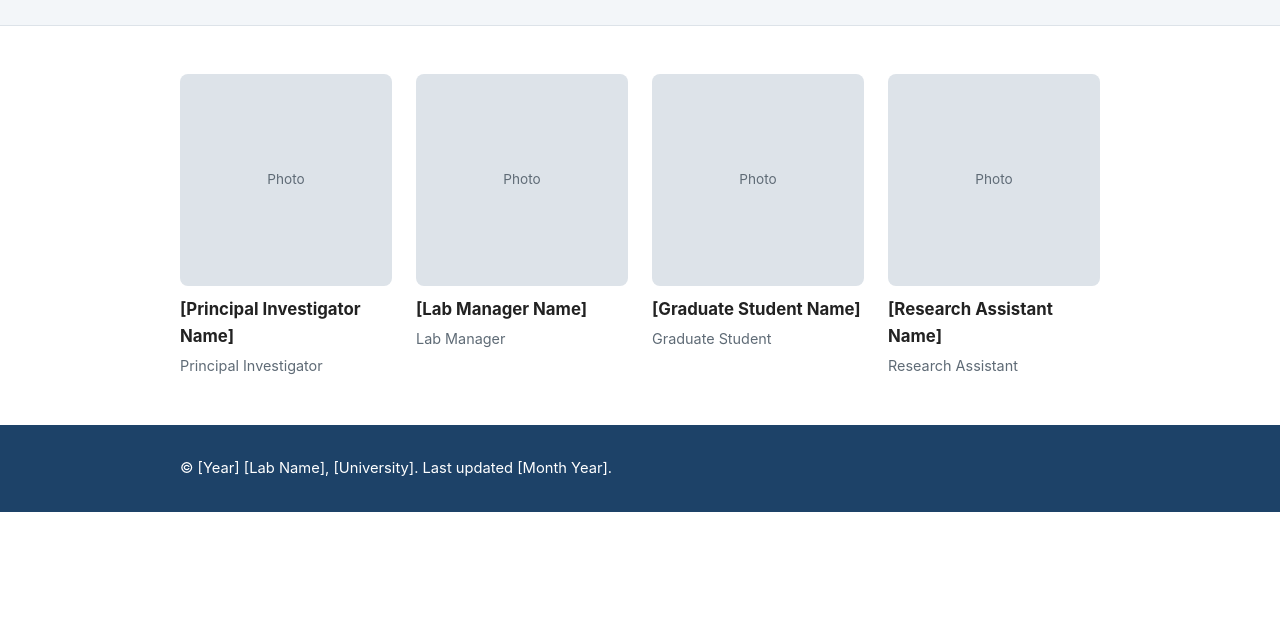
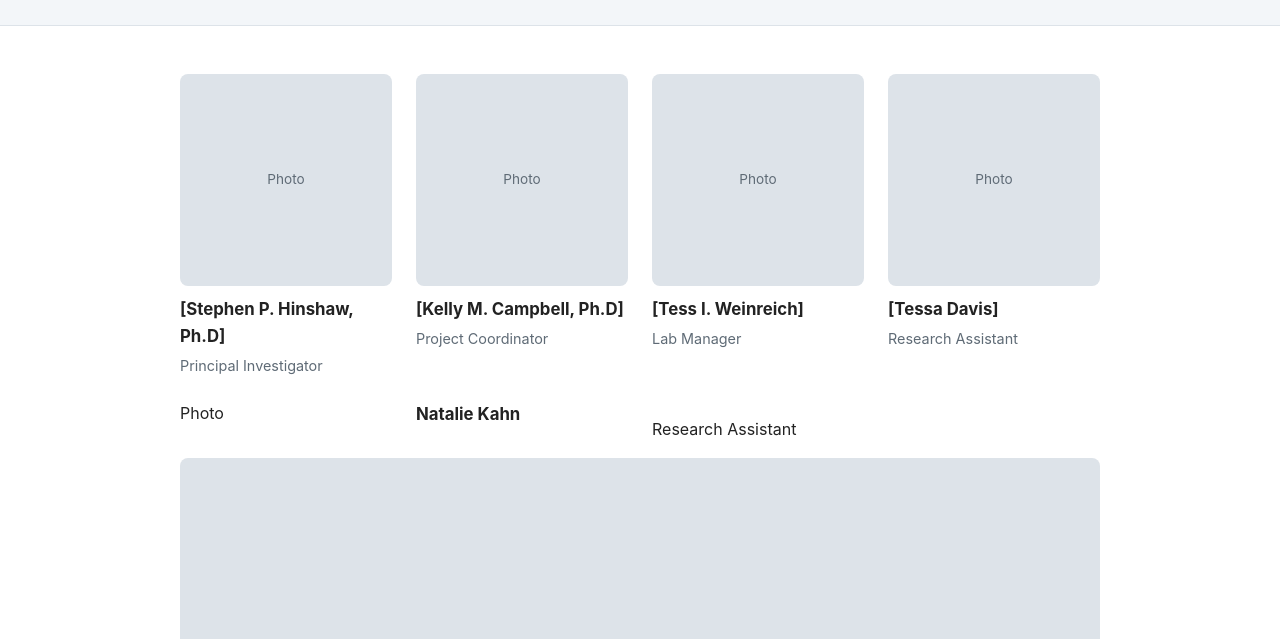
Before and after one commit to mayaalterpsy/dewlabatberkeley.edu, a plain HTML site: page people.html in a window 1280 px wide. Shown: the part 161-800 px from the top of the page. Drawn offline with Linux system fonts and the light colour scheme.

Commit message:
Update people.html

```diff
--- a/people.html
+++ b/people.html
@@ -3,7 +3,7 @@
 <head>
   <meta charset="utf-8">
   <meta name="viewport" content="width=device-width, initial-scale=1">
-  <title>People | [Lab Name]</title>
+  <title>About Us| [The DEW Lab]</title>
   <link rel="stylesheet" href="style.css">
 </head>
 <body>
@@ -29,31 +29,43 @@
       <div class="people">
         <div class="person">
           <div class="photo">Photo</div>
-          <h3>[Principal Investigator Name]</h3>
+          <h3>[Stephen P. Hinshaw, Ph.D]</h3>
           <p class="role">Principal Investigator</p>
         </div>
         <div class="person">
           <div class="photo">Photo</div>
-          <h3>[Lab Manager Name]</h3>
+          <h3>[Kelly M. Campbell, Ph.D]</h3>
+          <p class="role">Project Coordinator</p>
+        </div>
+        <div class="person">
+          <div class="photo">Photo</div>
+          <h3>[Tess I. Weinreich]</h3>
           <p class="role">Lab Manager</p>
         </div>
         <div class="person">
           <div class="photo">Photo</div>
-          <h3>[Graduate Student Name]</h3>
-          <p class="role">Graduate Student</p>
+          <h3>[Tessa Davis]</h3>
+          <p class="role">Research Assistant</p>
+        </div>
+        <div class="photo">Photo</div>
+          <h3>Natalie Kahn</h3>
+          <p class="role">Research Assistant</p>
         </div>
         <div class="person">
           <div class="photo">Photo</div>
-          <h3>[Research Assistant Name]</h3>
+          <h3>Darshita Prathap</h3>
           <p class="role">Research Assistant</p>
         </div>
-      </div>
+        <div class="person">
+          <div class="photo">Photo</div>
+          <h3>Daniel DeBay</h3>
+          <p class="role">Research Assistant</p>
     </div>
   </section>
 
   <footer>
     <div class="container">
-      &copy; [Year] [Lab Name], [University]. Last updated [Month Year].
+      &copy; [2026] [The DEW Lab], [UC Berkeley]. Last updated [Month Year].
     </div>
   </footer>
 
```
